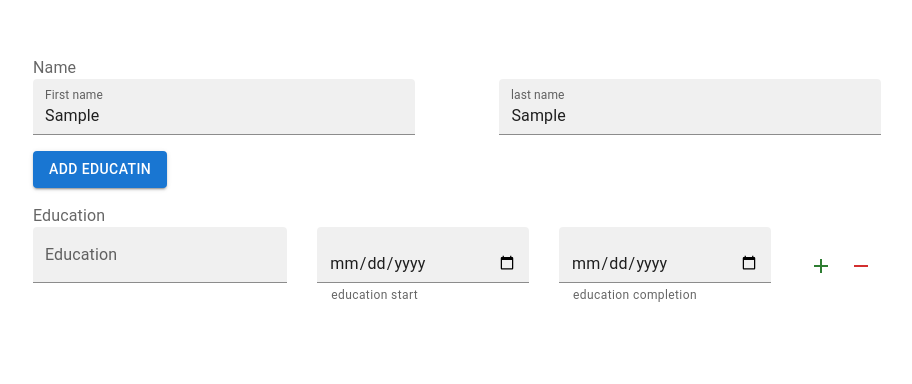
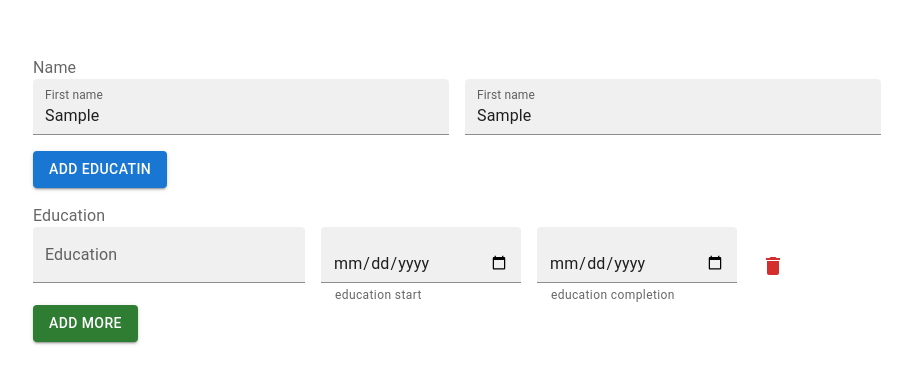
Before and after one commit to todhritesh/resume-maker-react, a React (Create React App) app: page / in a window 1280 px wide. Both pictures are taken after typing "Sample", "Sample" into the empty fields and a click on the button "ADD EDUCATIN". Shown: the top 384 px of the page, without its empty margins (183-1095 px from the left). Built offline with nearby package versions, Linux system fonts and the light colour scheme.

Commit message:
some changes

```diff
--- a/src/compoents/ResumeForm.jsx
+++ b/src/compoents/ResumeForm.jsx
@@ -1,27 +1,37 @@
 import { Button, FormControl, Grid, IconButton, InputLabel, TextField } from '@mui/material'
 import { Box } from '@mui/system'
 import React, { useState,useEffect } from 'react'
-import RemoveIcon from "@mui/icons-material/Remove"
-import AddIcon from "@mui/icons-material/Add"
+import DeleteIcon from '@mui/icons-material/Delete';
 
 function ResumeForm() {
     const [name , setName] = useState({firstName:"",lastName:""})
     const [addEducation , setAddEducation] = useState(false)
-    const [education , setEducation] = useState([{educationName:"",educationStart:"",educationCompletion:""}])
+    const edu = {educationName:"",educationStart:"",educationCompletion:""}
+    const [education , setEducation] = useState([edu])
 
-    function handleEducation(index,event){
-        const temp = [...education];
-        temp[index][event.target.name] = event.target.value;
-        setEducation(temp);
+    function handleEducation(index,e){
+
+        const updatedEducation = education.map((item , i)=>index==i ? Object.assign(item,{[e.target.name]:e.target.value}):item)
+        setEducation(updatedEducation)
+        // const temp = [...education];
+        // temp[index][event.target.name] = event.target.value;
+        // setEducation(temp);
+        // console.log(education)
     }
 
     function handleAddMoreEdu(){
-        setEducation([...education,{educationName:"",educationStart:"",educationCompletion:""}])
+        setEducation([...education,edu])
     }
 
     function handleRemoveEdu(index){
-        education.splice(index,1);
-        setEducation([...education]);
+        if(education.length===1){
+            setEducation([edu])
+            setAddEducation(false)
+            return
+        }
+        const values = [...education];
+        values.splice(index,1);
+        setEducation(values)
     }
 
 
@@ -29,25 +39,34 @@ function ResumeForm() {
     <Grid container spacing={2} sx={{mt:5}}>
         <Grid item sx={{mx:'auto'}} md={8}>
             <Box>
+                <>
                 <InputLabel>Name</InputLabel>
-                <FormControl fullWidth sx={{display:"flex",flexDirection:"row",justifyContent:"space-between"}}>
+
+                    <Grid container spacing={2}>
+                        <Grid item md={6}>
+                            <FormControl fullWidth >
                                 <TextField
-                    sx={{width:"45%"}}
                                 id="filled-helperText"
                                 label="First name"
                                 variant="filled"
                                 onChange={(e)=>setName({...name,firstName:e.target.value})}
                                 value={name.firstName}
                                 />
+                            </FormControl>
+                        </Grid>
+                        <Grid item md={6}>
+                            <FormControl fullWidth >
                                 <TextField
-                    sx={{width:"45%"}}
                                 id="filled-helperText"
-                    label="last name"
+                                label="First name"
                                 variant="filled"
-                    onChange={(e)=>setName({...name,lastName:e.target.value})}
-                    value={name.lastName}
+                                onChange={(e)=>setName({...name,firstName:e.target.value})}
+                                value={name.firstName}
                                 />
                             </FormControl>
+                        </Grid>
+                    </Grid>
+                </>
             </Box>
 
             <Box sx={{mt:2 }}>
@@ -60,26 +79,33 @@ function ResumeForm() {
                         education.map((item , i)=>(
                             <>
                                 <InputLabel>Education</InputLabel>
-                                <FormControl fullWidth sx={{display:"flex",flexDirection:"row",justifyContent:"space-between"}}>
+                                <Grid container spacing={2} key={i}>
+                                    <Grid item md={4}>
+                                        <FormControl fullWidth >
                                             <TextField
-                                    sx={{width:"30%"}}
                                             label="Education"
                                             variant="filled"
                                             name="educationName"
                                             onChange={(e)=>handleEducation(i,e)}
                                             value={item.educationtName}
                                             />
+                                        </FormControl>
+                                    </Grid>
+                                    <Grid item md={3}>
+                                        <FormControl fullWidth>
                                             <TextField
-                                    sx={{width:"25%"}}
                                             variant="filled"
                                             name="educationStart"
                                             type="date"
                                             helperText="education start"
                                             onChange={(e)=>handleEducation(i,e)}
-                                    value={item.educationstart}
+                                            value={item.educationStart}
                                             />
+                                        </FormControl>
+                                    </Grid>
+                                    <Grid item md={3}>
+                                        <FormControl fullWidth>
                                             <TextField
-                                    sx={{width:"25%"}}
                                             variant="filled"
                                             name="educationCompletion"
                                             type="date"
@@ -87,18 +113,18 @@ function ResumeForm() {
                                             onChange={(e)=>handleEducation(i,e)}
                                             value={item.educationCompletion}
                                             />
-                                    <Box sx={{display:"flex" , flexDirection:"row"}}>
-                                        <IconButton onClick={handleAddMoreEdu} color="success">
-                                            <AddIcon  color="success"/>
+                                        </FormControl>
+                                    </Grid>
+                                    <Grid item md={2} sx={{my:'auto'}}>
+                                        <IconButton onClick={()=>handleRemoveEdu(i)} color="error">
+                                            <DeleteIcon color="error"/>
                                         </IconButton>
-                                        <IconButton onClick={()=>handleRemoveEdu(i)} color="error">
-                                            <RemoveIcon color="error"/>
-                                        </IconButton>
-                                    </Box>
-                                </FormControl>
+                                    </Grid>
+                                </Grid>
                             </>
                         ))
                     }
+                    <Button onClick={handleAddMoreEdu} color="success" variant="contained">Add More</Button>
                     </>
                 }
 
```
Lines whose indentation alone changed are shown as unchanged.
